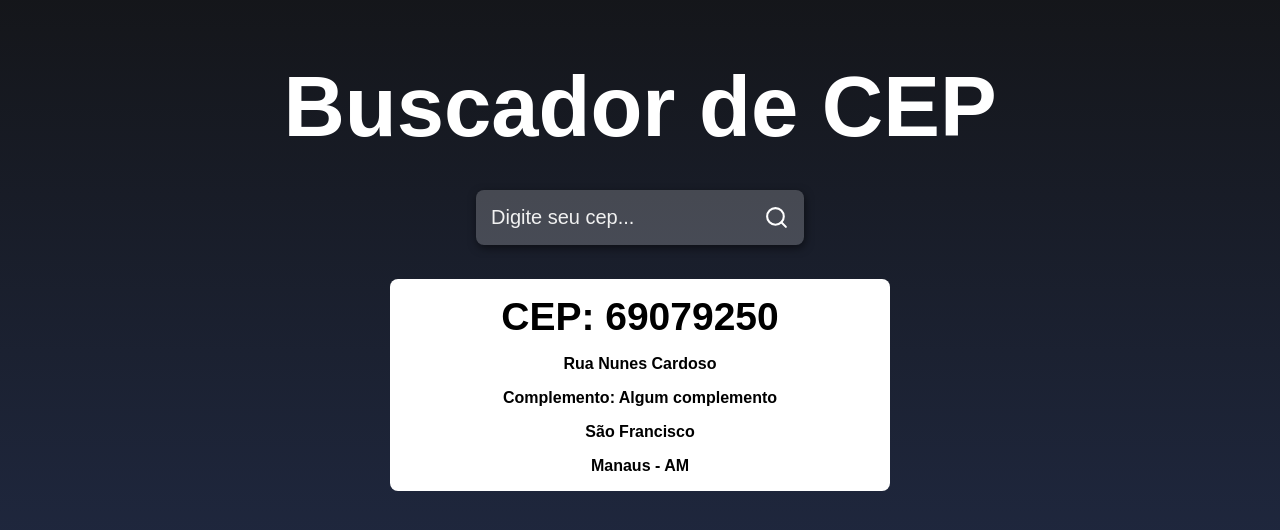
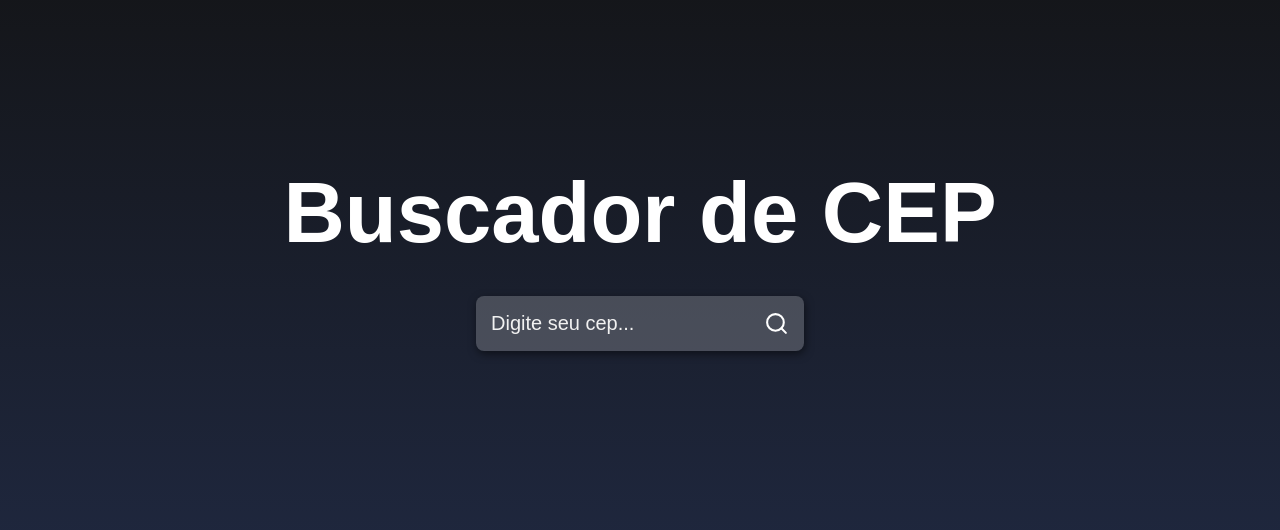
Before and after one commit to riversdiniz/buscacep, a React (Create React App) app: page / in a window 1280 px wide. Shown: the part 126-656 px from the top of the page. Built offline with nearby package versions, Linux system fonts and the light colour scheme.

Commit message:
Update App.js
Final do projeto.

```diff
--- a/src/App.js
+++ b/src/App.js
@@ -6,7 +6,8 @@ import api from './services/api';
 
 function App() {
 
-  const [input, setInput] = useState('')
+  const [input, setInput] = useState('');
+  const [cep, setCep] = useState({});
 
   async function handleSearch(){
 
@@ -17,10 +18,12 @@ function App() {
 
     try{
       const response = await api.get(`${input}/json`);
-      console.log(response)
+      setCep(response.data)
+      setInput("");
 
     }catch{
       alert("Ops erro ao buscar");
+      setInput("")
     }
 
   }
@@ -42,15 +45,18 @@ function App() {
 
       </div>
 
+      {Object.keys(cep).length > 0 && (
       <main className="main">
-        <h2>CEP: 69079250</h2>
+          <h2>CEP: {cep.cep}</h2>
 
-        <span>Rua Nunes Cardoso</span>
-        <span>Complemento: Algum complemento</span>
-        <span>São Francisco</span>
-        <span>Manaus - AM</span>
+          <span>{cep.logradouro}</span>
+          <span>Complemento: {cep.complemento}</span>
+          <span>{cep.bairro}</span>
+          <span>{cep.localidade} - {cep.uf}</span>
 
-      </main>
+    </main>
+      )}
+
 
     </div>
   );
```
